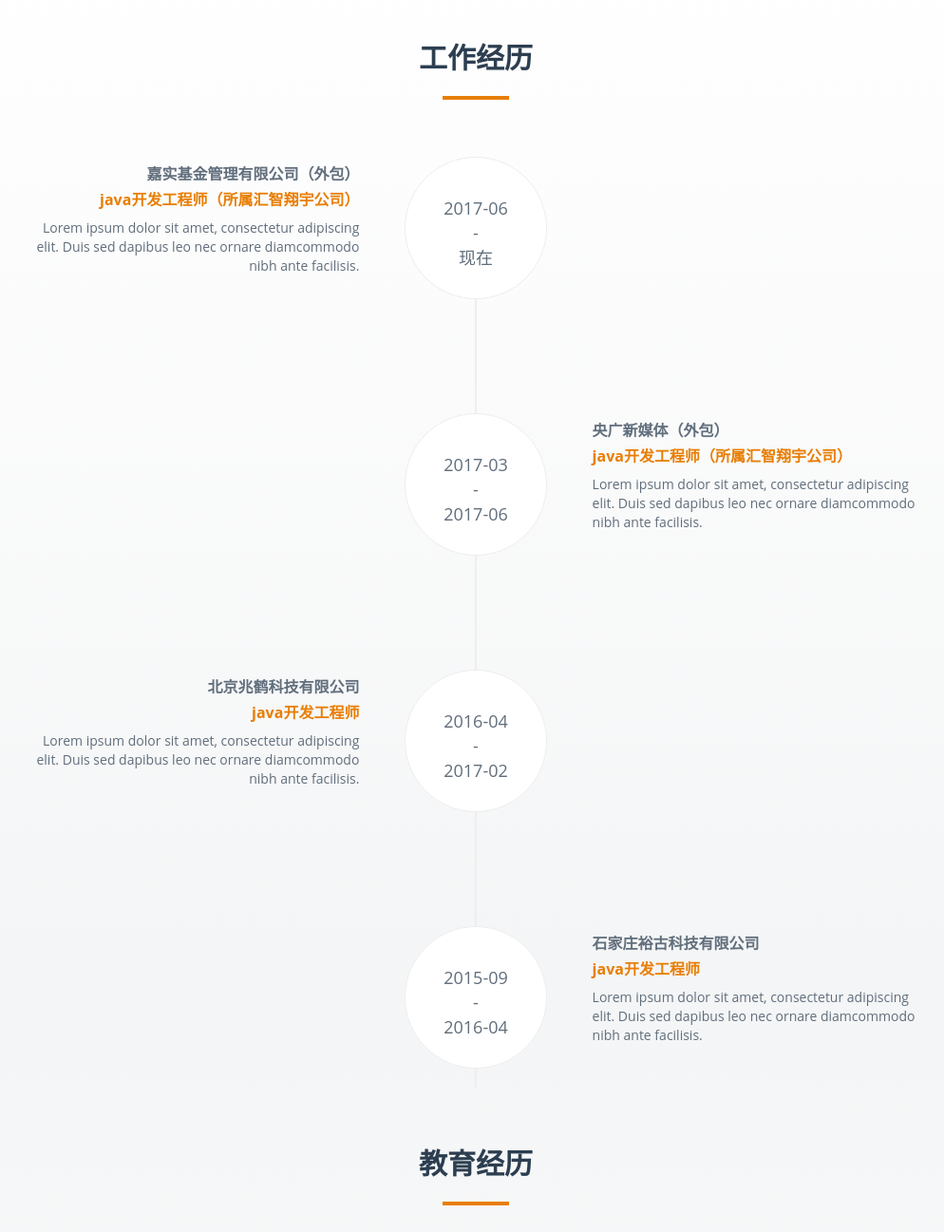
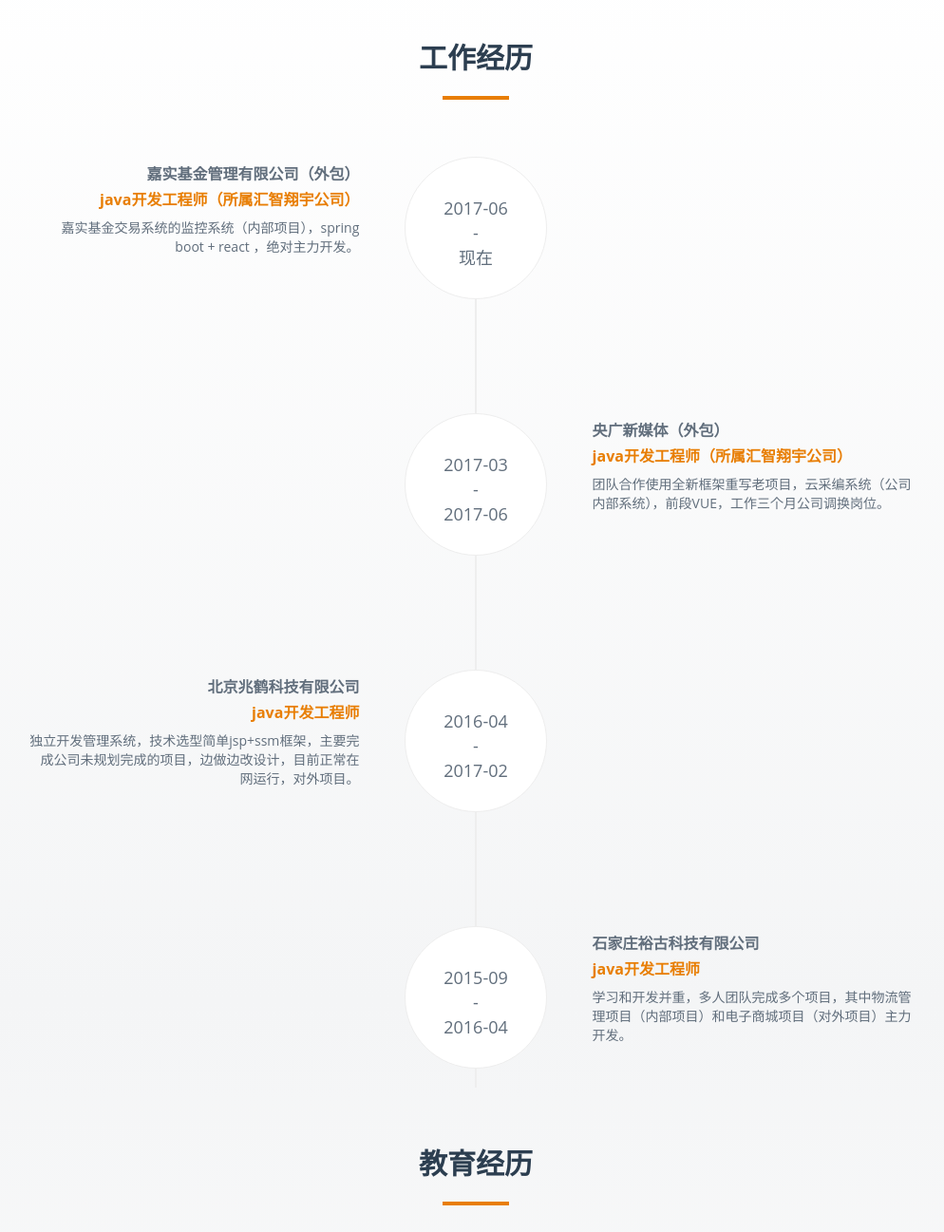
Before and after one commit to lushunde/lushunde, a plain HTML site: page info/index.html in a window 1280 px wide. Shown: the part 3962-5259 px from the top of the page at 95% size, without its empty margins (139-1133 px from the left). Drawn offline with Linux system fonts and the light colour scheme.

Commit message:
添加公司工作状况

```diff
--- a/info/index.html
+++ b/info/index.html
@@ -291,7 +291,7 @@
                 <h4 class="subheading">java开发工程师（所属汇智翔宇公司）</h4>
               </div>
               <div class="timeline-body">
-                <p>Lorem ipsum dolor sit amet, consectetur adipiscing elit. Duis sed dapibus leo nec ornare diamcommodo nibh ante facilisis.</p>
+                <p>嘉实基金交易系统的监控系统（内部项目），spring boot + react ，绝对主力开发。</p>
               </div>
             </div>
           </li>
@@ -307,7 +307,7 @@
                 <h4 class="subheading">java开发工程师（所属汇智翔宇公司）</h4>
               </div>
               <div class="timeline-body">
-                <p>Lorem ipsum dolor sit amet, consectetur adipiscing elit. Duis sed dapibus leo nec ornare diamcommodo nibh ante facilisis.</p>
+                <p>团队合作使用全新框架重写老项目，云采编系统（公司内部系统），前段VUE，工作三个月公司调换岗位。</p>
               </div>
             </div>
           </li>
@@ -323,7 +323,7 @@
                 <h4 class="subheading">java开发工程师</h4>
               </div>
               <div class="timeline-body">
-                <p>Lorem ipsum dolor sit amet, consectetur adipiscing elit. Duis sed dapibus leo nec ornare diamcommodo nibh ante facilisis.</p>
+                <p>独立开发管理系统，技术选型简单jsp+ssm框架，主要完成公司未规划完成的项目，边做边改设计，目前正常在网运行，对外项目。</p>
               </div>
             </div>
           </li>
@@ -339,7 +339,7 @@
                 <h4 class="subheading">java开发工程师</h4>
               </div>
               <div class="timeline-body">
-                <p>Lorem ipsum dolor sit amet, consectetur adipiscing elit. Duis sed dapibus leo nec ornare diamcommodo nibh ante facilisis.</p>
+                <p>学习和开发并重，多人团队完成多个项目，其中物流管理项目（内部项目）和电子商城项目（对外项目）主力开发。</p>
               </div>
             </div>
           </li>
```
